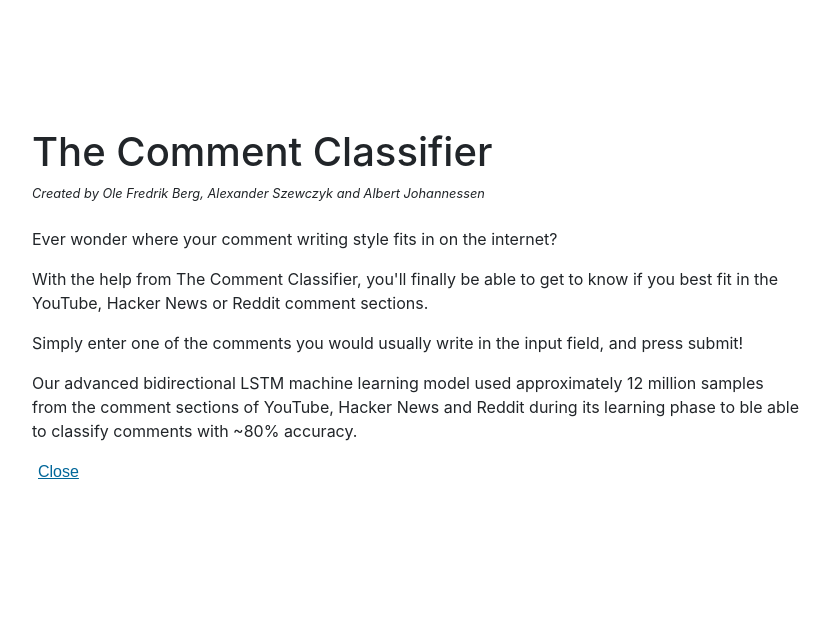
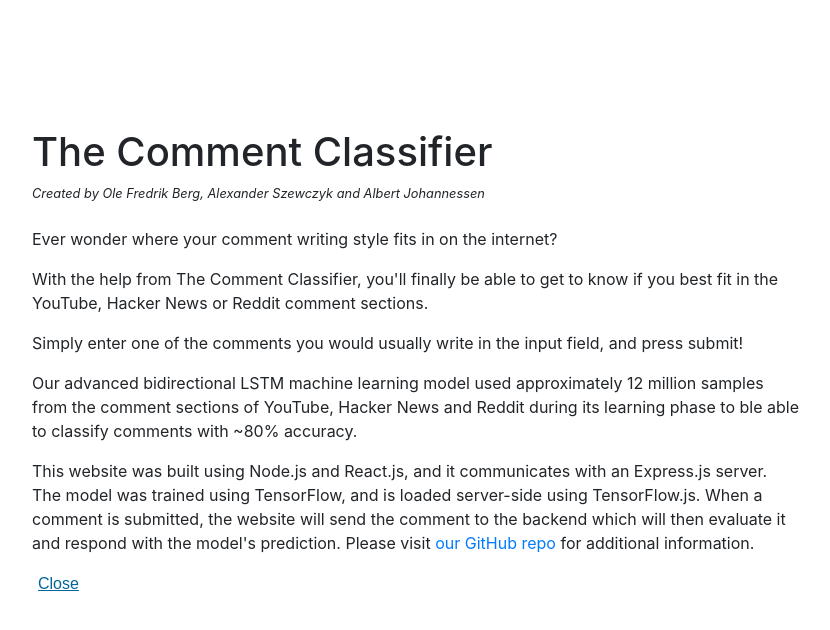
Before and after one commit to MegaTorsk/TDT4173-Project, a React (Create React App) app: page / in a window 1280 px wide. Both pictures are taken after a click on the button "About". Shown: the top 630 px of the page, without its empty margins (224-1054 px from the left). Built offline with nearby package versions, Linux system fonts and the light colour scheme.

Commit message:
updated readme and added to about page

```diff
--- a/src/App.js
+++ b/src/App.js
@@ -67,6 +67,10 @@
               Our advanced bidirectional LSTM machine learning model used approximately 12 million samples from the comment sections of YouTube, Hacker News and Reddit
               during its learning phase to ble able to classify comments with ~80% accuracy.
              </p>
+             <p>
+              This website was built using Node.js and React.js, and it communicates with an Express.js server. The model was trained using TensorFlow, and is loaded server-side using TensorFlow.js.
+              When a comment is submitted, the website will send the comment to the backend which will then evaluate it and respond with the model's prediction. Please visit <a href="https://github.com/MegaTorsk/TDT4173-Project/">our GitHub repo</a> for additional information.
+             </p>
              <button className={showAbout ? "button" : "hidden"} onClick={() => toggleAbout(false)}> Close </button>
           </div>
         </Fade>
```
Also changed, not shown: 1 other file (tests, documents, lock files or other folders).
